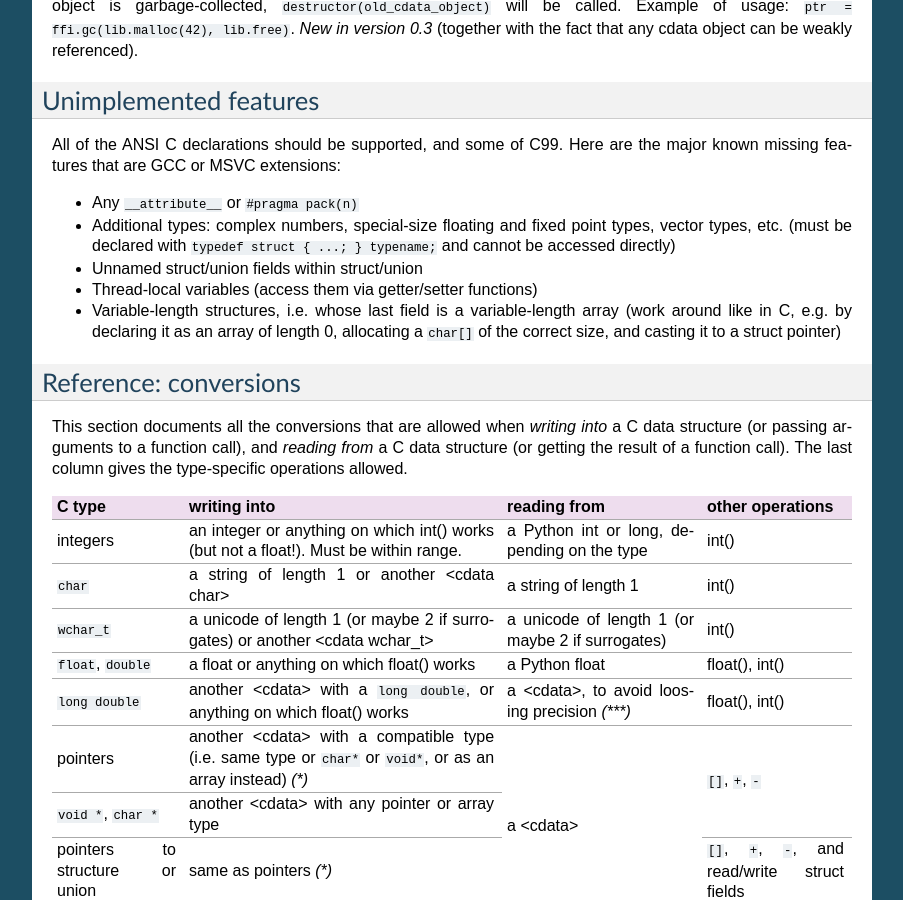
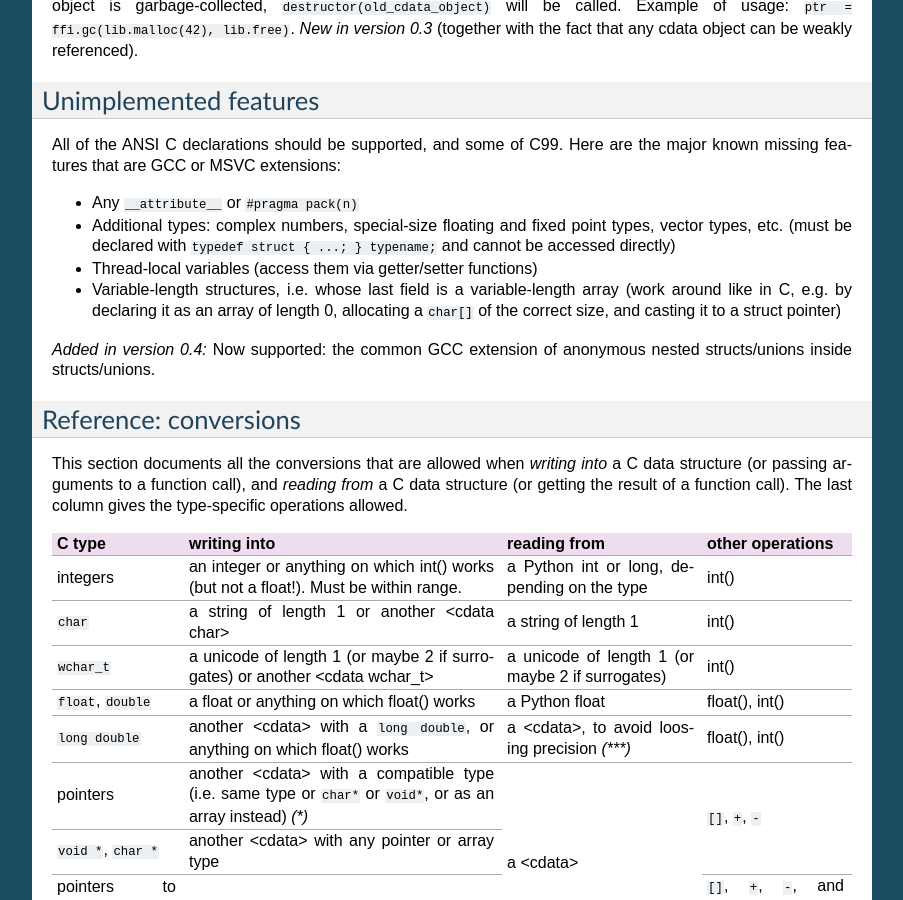
Before and after one commit to python-cffi/cffi, a Sphinx documentation site: the page built from doc/source/index.rst, in a window 1280 px wide and 900 px high, scrolled down 13347 px. Shown: the whole window, without its empty margins (198-1101 px from the left). Built offline with Sphinx 7.4.7, drawn with Linux system fonts in a browser that asks for light colours.

Commit message:
Document this as a new feature.

```diff
--- a/doc/source/index.rst
+++ b/doc/source/index.rst
@@ -968,14 +968,16 @@ extensions:
   fixed point types, vector types, etc. (must be declared with
   ``typedef struct { ...; } typename;`` and cannot be accessed directly)
 
-* Unnamed struct/union fields within struct/union
-
 * Thread-local variables (access them via getter/setter functions)
 
 * Variable-length structures, i.e. whose last field is a variable-length
   array (work around like in C, e.g. by declaring it as an array of
   length 0, allocating a ``char[]`` of the correct size, and casting
   it to a struct pointer)
+
+.. versionadded:: 0.4
+   Now supported: the common GCC extension of anonymous nested
+   structs/unions inside structs/unions.
 
 
 Reference: conversions
```
